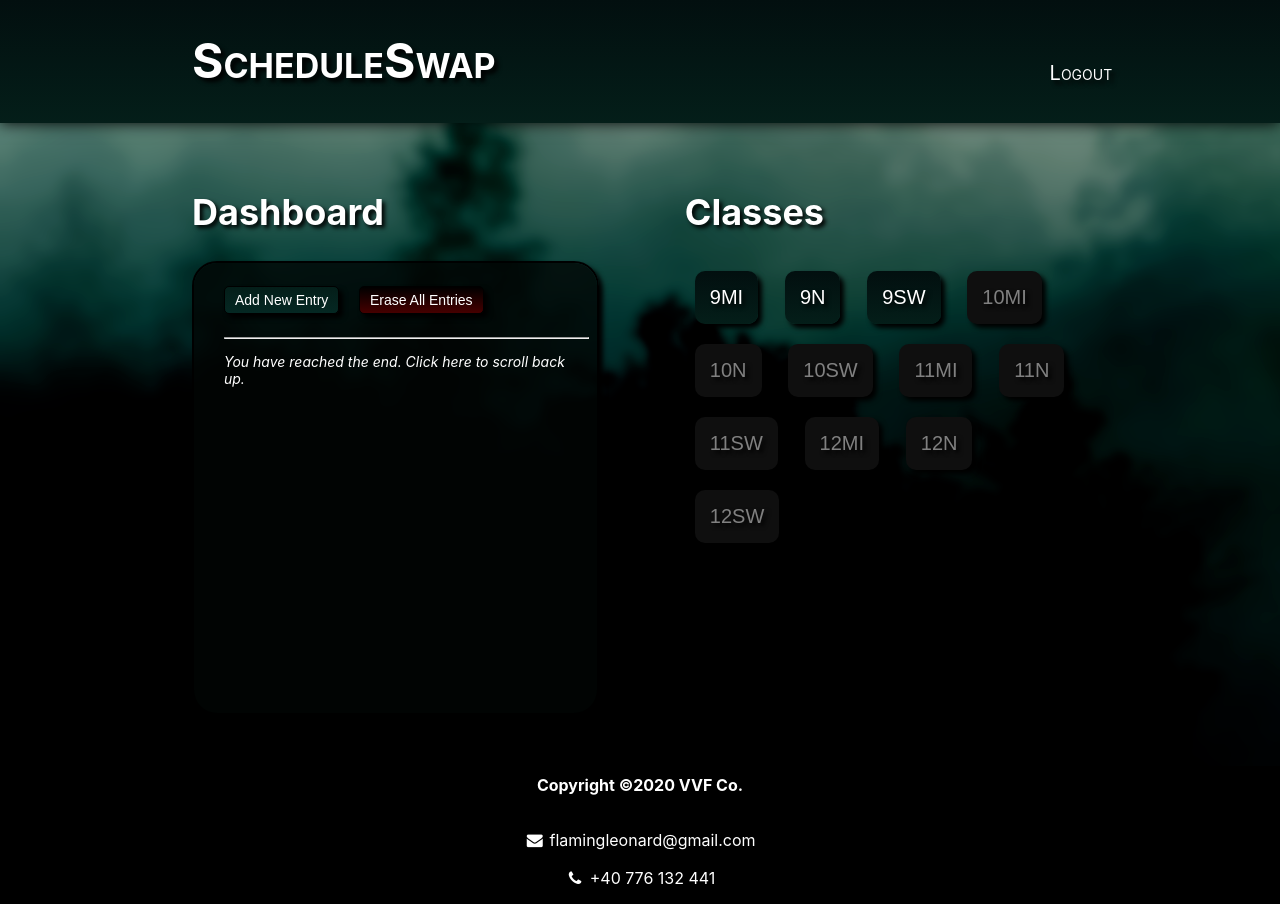
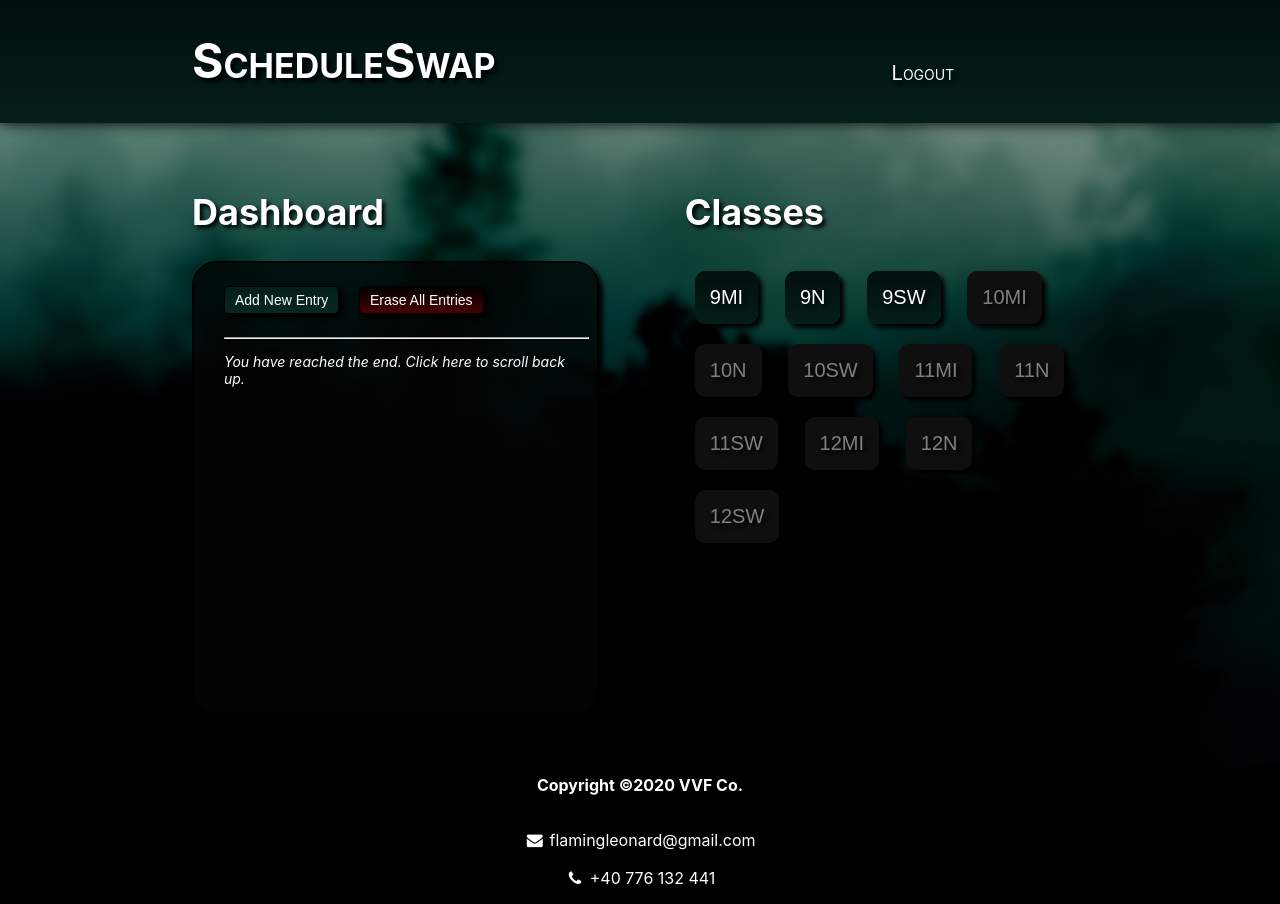
Before and after one commit to FlamingLeo/feb2020, a plain HTML site: page index.html in a window 1280 px wide. Shown: the top 904 px of the page. Drawn offline with Linux system fonts and the light colour scheme.

Commit message:
Update style.css

```diff
--- a/style/style.css
+++ b/style/style.css
@@ -50,12 +50,12 @@ body{
 }
 
 #header-right{
-    width: 18%;
+    width: 3%;
     float:right;
     position: absolute;
     bottom: 0;
     margin-bottom: 30px;
-    right: 0;
+    right: 350px;
     font-size: 20px;
     cursor: pointer;
 }
```
